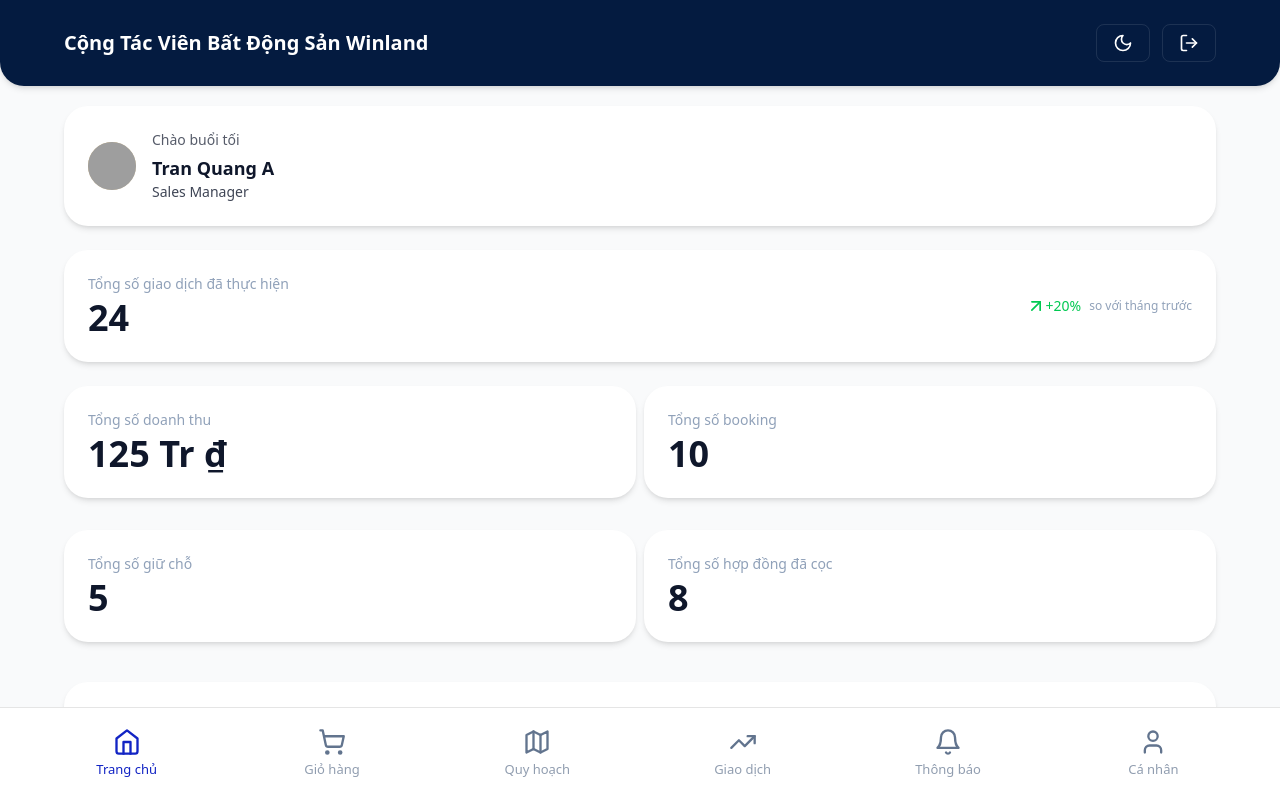
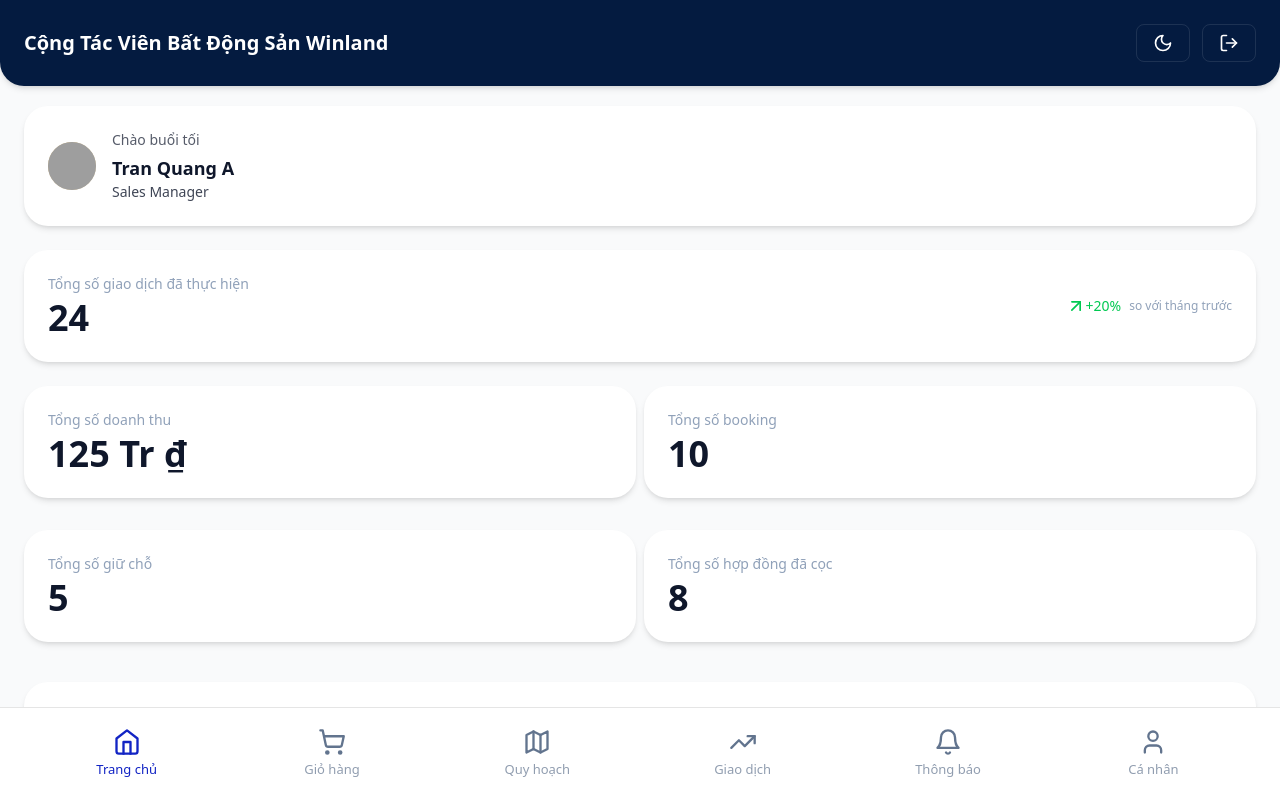
Before and after one commit to conketapp/winland, a Next.js app in the folder apps/ctv-portal/: page /dashboard in a window 1280 px wide. Shown: the top 800 px of the page. Built offline with nearby package versions, Linux system fonts and the light colour scheme; no server answers; grey boxes are pictures that could not be loaded.

Commit message:
update: Change size layout

```diff
--- a/apps/ctv-portal/app/dashboard/page.tsx
+++ b/apps/ctv-portal/app/dashboard/page.tsx
@@ -139,7 +139,7 @@
                 className={`rounded-b-3xl shadow-md ${darkMode ? "bg-[#10182F]" : "bg-[#041b40] text-white"
                     }`}
             >
-                <div className="max-w-[1200px] mx-auto px-6 py-6 flex items-center justify-between">
+                <div className="max-w-[1500px] mx-auto px-6 py-6 flex items-center justify-between">
                     {/* Left side - can add logo or title here */}
                     <div className="flex items-center">
                         <h1 className="text-xl font-semibold">Cộng Tác Viên Bất Động Sản Winland</h1>
@@ -165,7 +165,7 @@
 
             {/* Main content */}
             <main className="flex-1 w-full">
-                <div className="max-w-[1200px] mx-auto px-6 py-5">
+                <div className="max-w-[1500px] mx-auto px-6 py-5">
                     {/* User header */}
                     <motion.section
                         initial={{ opacity: 0, y: 20 }}
--- a/apps/ctv-portal/app/my-transactions/page.tsx
+++ b/apps/ctv-portal/app/my-transactions/page.tsx
@@ -87,7 +87,7 @@
                 className={`rounded-b-3xl shadow-md ${darkMode ? "bg-[#10182F]" : "bg-[#041b40] text-white"
                     }`}
             >
-                <div className="max-w-[1200px] mx-auto px-6 py-6 flex items-center justify-between">
+                <div className="max-w-[1500px] mx-auto px-6 py-6 flex items-center justify-between">
                     {/* Left side - can add logo or title here */}
                     <div className="flex items-center">
                         <h1 className="text-xl font-semibold">Cộng Tác Viên Bất Động Sản Winland</h1>
--- a/apps/ctv-portal/app/notification/page.tsx
+++ b/apps/ctv-portal/app/notification/page.tsx
@@ -87,7 +87,7 @@
                 className={`rounded-b-3xl shadow-md ${darkMode ? "bg-[#10182F]" : "bg-[#041b40] text-white"
                     }`}
             >
-                <div className="max-w-[1200px] mx-auto px-6 py-6 flex items-center justify-between">
+                <div className="max-w-[1500px] mx-auto px-6 py-6 flex items-center justify-between">
                     {/* Left side - can add logo or title here */}
                     <div className="flex items-center">
                         <h1 className="text-xl font-semibold">Cộng Tác Viên Bất Động Sản Winland</h1>
--- a/apps/ctv-portal/app/planning-area/page.tsx
+++ b/apps/ctv-portal/app/planning-area/page.tsx
@@ -87,7 +87,7 @@
                 className={`rounded-b-3xl shadow-md ${darkMode ? "bg-[#10182F]" : "bg-[#041b40] text-white"
                     }`}
             >
-                <div className="max-w-[1200px] mx-auto px-6 py-6 flex items-center justify-between">
+                <div className="max-w-[1500px] mx-auto px-6 py-6 flex items-center justify-between">
                     {/* Left side - can add logo or title here */}
                     <div className="flex items-center">
                         <h1 className="text-xl font-semibold">Cộng Tác Viên Bất Động Sản Winland</h1>
--- a/apps/ctv-portal/app/profile/page.tsx
+++ b/apps/ctv-portal/app/profile/page.tsx
@@ -87,7 +87,7 @@
                 className={`rounded-b-3xl shadow-md ${darkMode ? "bg-[#10182F]" : "bg-[#041b40] text-white"
                     }`}
             >
-                <div className="max-w-[1200px] mx-auto px-6 py-6 flex items-center justify-between">
+                <div className="max-w-[1500px] mx-auto px-6 py-6 flex items-center justify-between">
                     {/* Left side - can add logo or title here */}
                     <div className="flex items-center">
                         <h1 className="text-xl font-semibold">Cộng Tác Viên Bất Động Sản Winland</h1>
```
